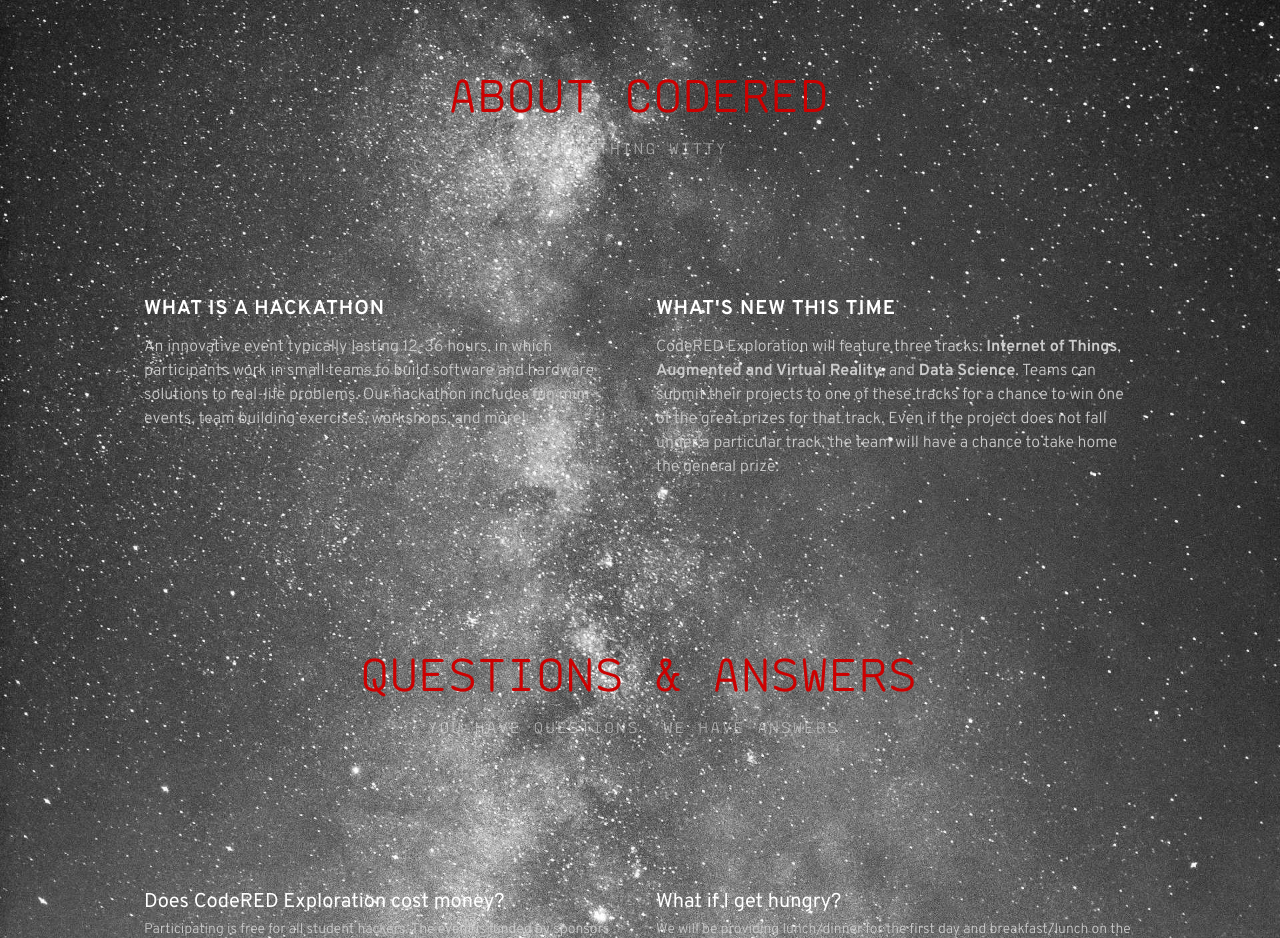
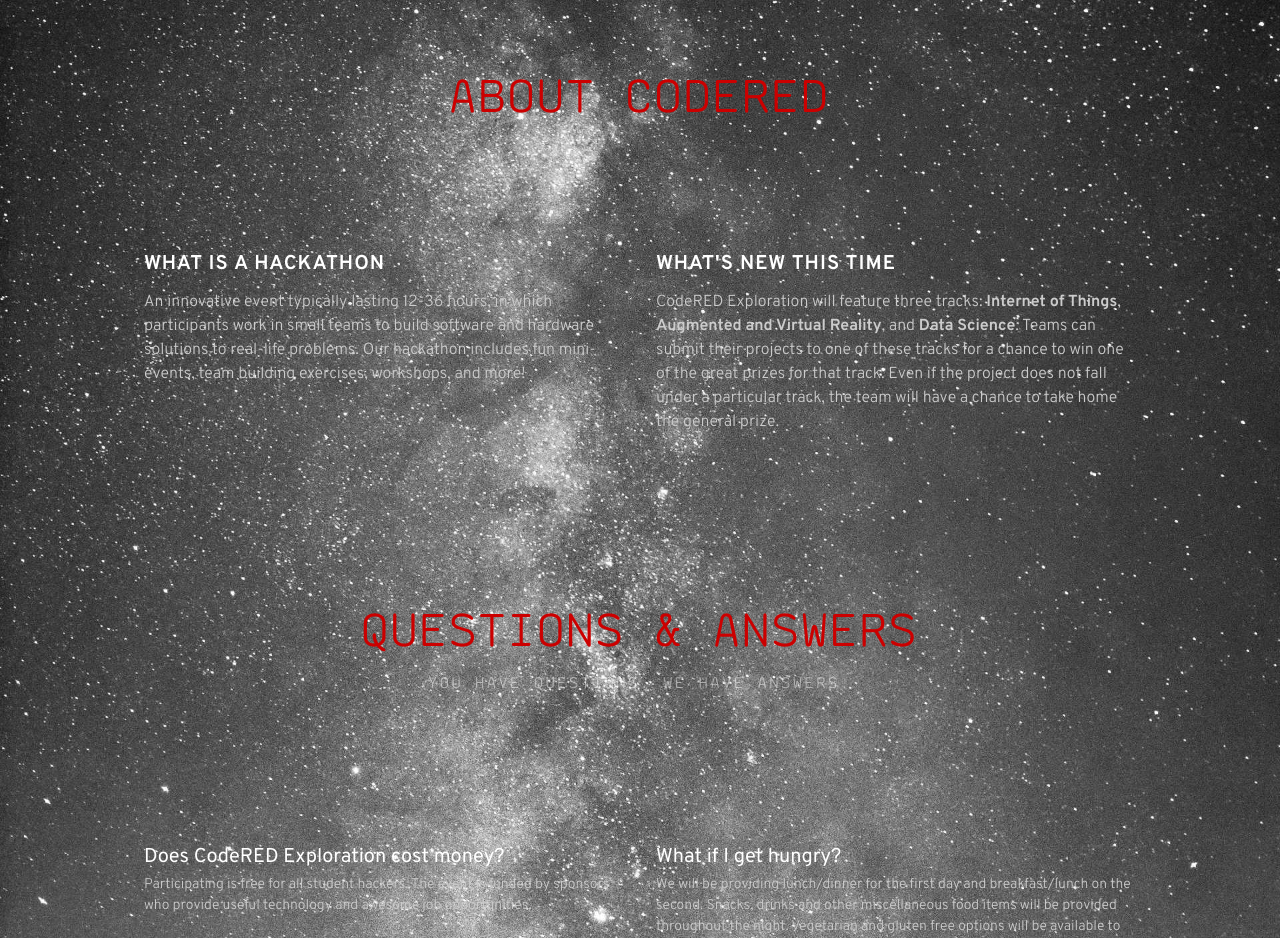
Before and after one commit to UHCodeRED/fall-2017, a plain HTML site: page index.html in a window 1280 px wide. Shown: the part 820-1758 px from the top of the page. Drawn offline with Linux system fonts and the light colour scheme; animation ran at ten frames a second.

Commit message:
Remove something witty

```diff
--- a/index.html
+++ b/index.html
@@ -93,7 +93,7 @@
 		<div id="about" class="section">
 			<div class="section-head">
 				<h1>About CodeRED</h1>
-				<h2>Something witty</h2>
+				<h2></h2>
 			</div>
 
 			<div class="section-content columns columns-2">
```
